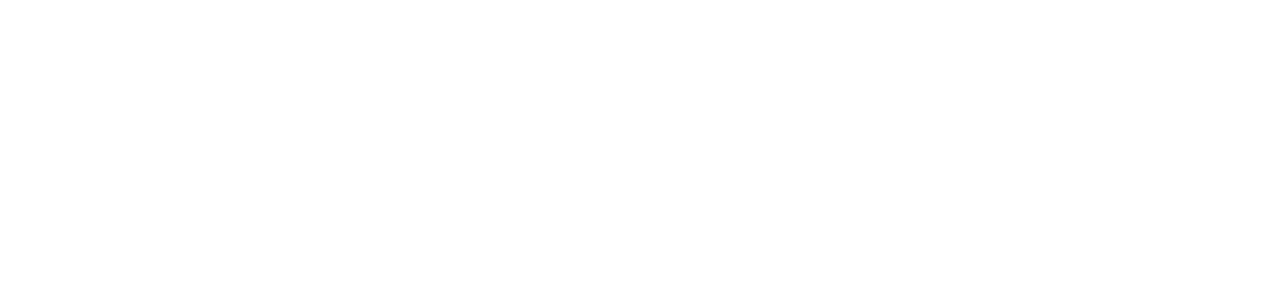
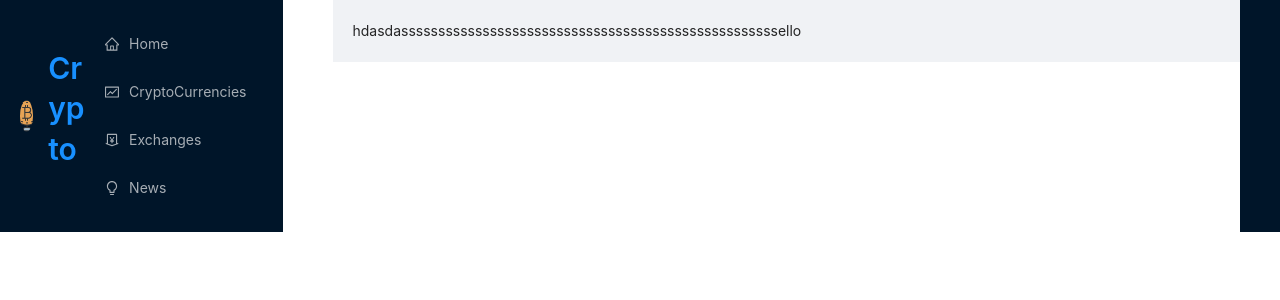
Before and after one commit to prashantulak22/CryptoApp, a React (Create React App) app in the folder crypto-app/: page /cryptocurrencies in a window 1280 px wide. Shown: the top 300 px of the page. Built offline with nearby package versions, Linux system fonts and the light colour scheme.

Commit message:
Added Navbar and some components along with  link

```diff
--- a/crypto-app/package.json
+++ b/crypto-app/package.json
@@ -18,6 +18,7 @@
     "react-chartjs-2": "^4.0.0",
     "react-dom": "^17.0.2",
     "react-redux": "^7.2.6",
+    "react-router-dom": "^6.0.2",
     "react-scripts": "4.0.3",
     "web-vitals": "^1.0.1"
   },
--- a/crypto-app/src/App.js
+++ b/crypto-app/src/App.js
@@ -1,10 +1,32 @@
 import './App.css';
-import React from 'react'
+import React from 'react';
+import { Routes, Route } from 'react-router-dom'
+import { Layout, Typography, Space } from 'antd';
+import { Navbar, Exchanges, Homepage, CryptoDetails, CryptoCurrencies, News } from './components';
+
 
 const App = () => {
   return (
-    <div>
+    <div className='app'>
+      <div className="navbar">
+        <Navbar />
+      </div>
+      <div className="main">
+        <Layout>
+          <div className="routes">
+            <Routes>
+              <Route exact path="/" element={<Homepage />} />
+              <Route exact path="/exchanges" element={<Exchanges />} />
+              <Route exact path="/cryptocurrencies" element={<CryptoCurrencies />} />
+              <Route exact path="/news" element={<News />} />
+              <Route exact path="/crypto/:coinId" element={<CryptoDetails />} />
+            </Routes>
+          </div>
+        </Layout>
+      </div>
+      <div className='footer'>
 
+      </div>
     </div>
   )
 }
--- /dev/null
+++ b/crypto-app/src/components/CryptoCurrencies.jsx
@@ -0,0 +1,11 @@
+import React from 'react'
+
+const CryptoCurrencies = () => {
+      return (
+            <div>
+                  hdasdasssssssssssssssssssssssssssssssssssssssssssssssssssello
+            </div>
+      )
+}
+
+export default CryptoCurrencies
--- /dev/null
+++ b/crypto-app/src/components/CryptoDetails.jsx
@@ -0,0 +1,11 @@
+import React from 'react'
+
+const CryptoDetails = () => {
+      return (
+            <div>
+
+            </div>
+      )
+}
+
+export default CryptoDetails
--- /dev/null
+++ b/crypto-app/src/components/Exchanges.jsx
@@ -0,0 +1,11 @@
+import React from 'react'
+
+const Exchanges = () => {
+      return (
+            <div>
+
+            </div>
+      )
+}
+
+export default Exchanges
--- /dev/null
+++ b/crypto-app/src/components/Homepage.jsx
@@ -0,0 +1,11 @@
+import React from 'react'
+
+const Homepage = () => {
+      return (
+            <div>
+
+            </div>
+      )
+}
+
+export default Homepage
--- /dev/null
+++ b/crypto-app/src/components/Navbar.jsx
@@ -0,0 +1,35 @@
+import React from 'react';
+import { Button, Menu, Typography, Avatar } from 'antd';
+import { Link } from 'react-router-dom';
+import { HomeOutlined, MoneyCollectOutlined, BulbOutlined, FundOutlined, MenuOutlined } from '@ant-design/icons';
+import logo from '../images/logo.png'
+
+const Navbar = () => {
+      return (
+            <div className='navbar-conatiner'>
+                  <div className="logo-container">
+                        <Avatar src={logo} />
+                        <Typography.Title level={2} className='logo'>
+                              <Link to="/">Crypto</Link>
+                        </Typography.Title>
+                        <Menu theme='dark'>
+                              <Menu.Item icon={<HomeOutlined/>}>
+                                    <Link to='/'>Home</Link>
+                              </Menu.Item>
+                              <Menu.Item icon={<FundOutlined/>}>
+                                    <Link to='/cryptocurrencies'>CryptoCurrencies</Link>
+                              </Menu.Item>
+                              <Menu.Item icon={<MoneyCollectOutlined/>}>
+                                    <Link to='/exchanges'>Exchanges</Link>
+                              </Menu.Item>
+                              <Menu.Item icon={<BulbOutlined/>}>
+                                    <Link to='/news'>News</Link>
+                              </Menu.Item>
+                        </Menu>
+                  </div>
+
+            </div>
+      )
+}
+
+export default Navbar
--- /dev/null
+++ b/crypto-app/src/components/News.jsx
@@ -0,0 +1,11 @@
+import React from 'react'
+
+const News = () => {
+      return (
+            <div>
+
+            </div>
+      )
+}
+
+export default News
--- /dev/null
+++ b/crypto-app/src/components/index.js
@@ -0,0 +1,6 @@
+export { default as Navbar } from './Navbar';
+export { default as Homepage } from './Homepage';
+export { default as Exchanges } from './Exchanges';
+export { default as CryptoCurrencies } from './CryptoCurrencies';
+export { default as News } from './News';
+export { default as CryptoDetails } from './CryptoDetails';
--- a/crypto-app/src/index.js
+++ b/crypto-app/src/index.js
@@ -2,10 +2,12 @@
 import ReactDOM from 'react-dom';
 import './index.css';
 import App from './App';
+import { BrowserRouter } from 'react-router-dom'
+import 'antd/dist/antd.css'
 
 ReactDOM.render(
-  <React.StrictMode>
+  <BrowserRouter>
     <App />
-  </React.StrictMode>,
+  </BrowserRouter>,
   document.getElementById('root')
 );
```
Also changed, not shown: crypto-app/src/images/logo.png (added), 1 other file (tests, documents, lock files or other folders).
